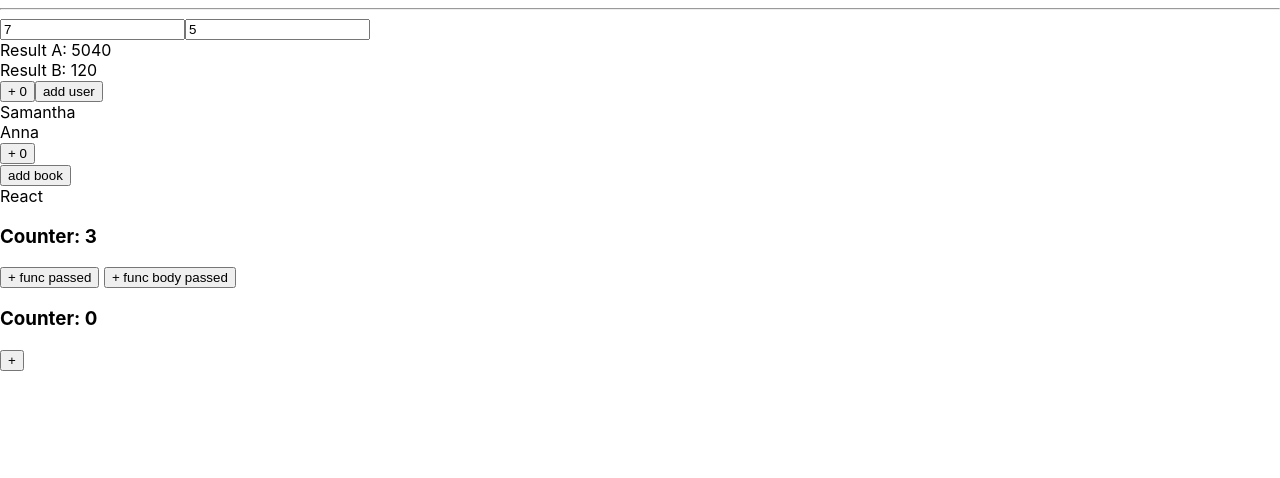
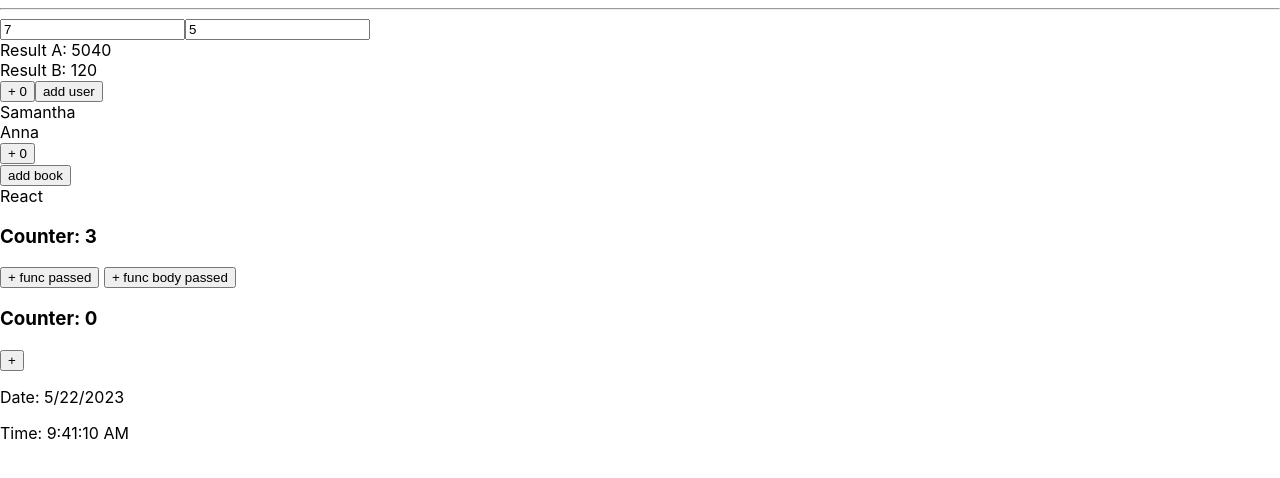
Before and after one commit to kat-ki/react-lessons, a React (Create React App) app: page / in a window 1280 px wide. Shown: the top 478 px of the page. Built offline with nearby package versions, Linux system fonts and the light colour scheme.

Commit message:
22. useEffect + setTimeout/ setInterval + getRealTime

```diff
--- a/src/App.tsx
+++ b/src/App.tsx
@@ -13,7 +13,7 @@ import { Select } from "./components/Select/Select";
 import { Example1 } from "./components/ReactMemo";
 import { HelpsReactMemo, IndependentCountingWithUseMemo, UseCallbackAction } from "./components/UseMemo-UseCallback";
 import UseStateExample from "./components/UseState";
-import UseEffectExample from "./components/UseEffect";
+import { GetRealTime, SetTimeout, UseEffectExample } from "./components/UseEffect";
 
 function App() {
     let [ratingValue, setRatingValue] = useState<RatingValue>(0);
@@ -62,6 +62,8 @@ function App() {
             <UseCallbackAction />
             <UseStateExample />
             <UseEffectExample />
+            {/*<SetTimeout />*/}
+            <GetRealTime />
         </div>
     );
 }
--- a/src/components/UseEffect.tsx
+++ b/src/components/UseEffect.tsx
@@ -1,6 +1,6 @@
 import React, { useEffect, useState } from "react";
 
-const  UseEffectExample= () => {
+export const UseEffectExample = () => {
     const [counter, setCounter] = useState(0);
 
     // useEffect: for side effects such as
@@ -30,9 +30,45 @@ const  UseEffectExample= () => {
     return (
         <div>
             <h3>Counter: {counter}</h3>
-            <button onClick={()=> setCounter(counter + 1)}>+</button>
+            <button onClick={() => setCounter(counter + 1)}>+</button>
         </div>
     );
 };
 
-export default UseEffectExample;
+
+export const SetTimeout = () => {
+    const [counter, setCounter] = useState(0);
+
+    useEffect(() => {
+
+        setInterval(() => {
+            setCounter(state => state + 1);
+        }, 2000);
+
+    }, [])
+
+    return (
+        <div>
+            <h3>Counter-setTimeout: {counter}</h3>
+        </div>
+    );
+};
+
+export const GetRealTime = () => {
+    const [today, setToday] = useState(new Date());
+
+    useEffect(() => {
+
+        setInterval(() => {
+            setToday(new Date());
+        }, 1000);
+
+    }, [])
+
+    return (
+        <div>
+            <p>Date: {today.toLocaleDateString()}</p>
+            <p>Time: {today.toLocaleTimeString()}</p>
+        </div>
+    );
+};
```
